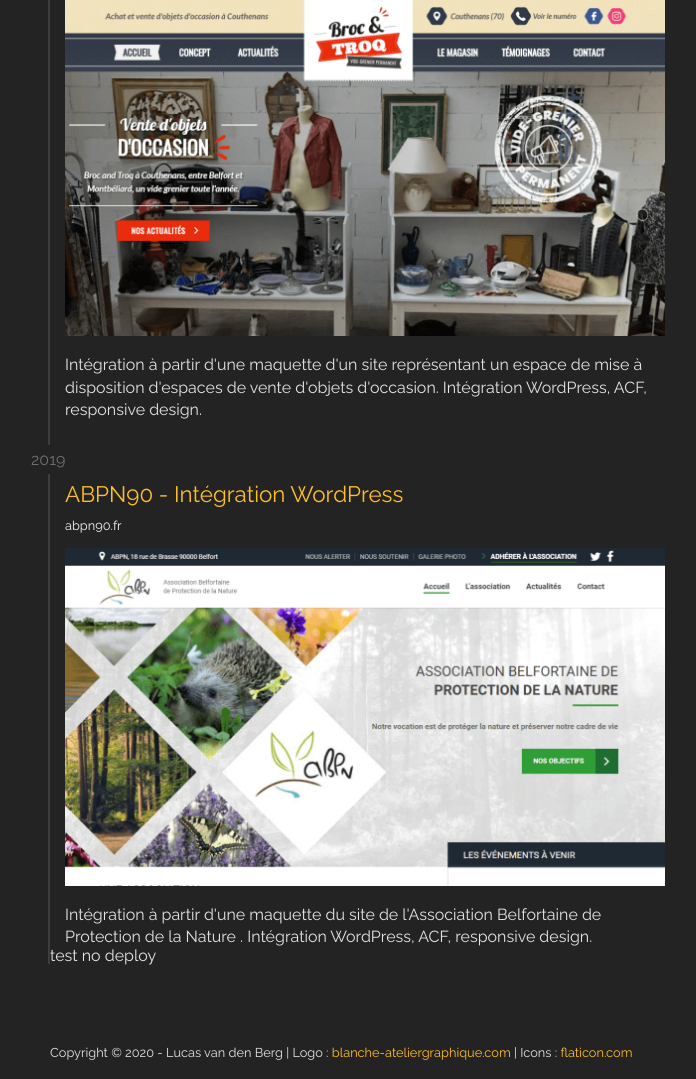
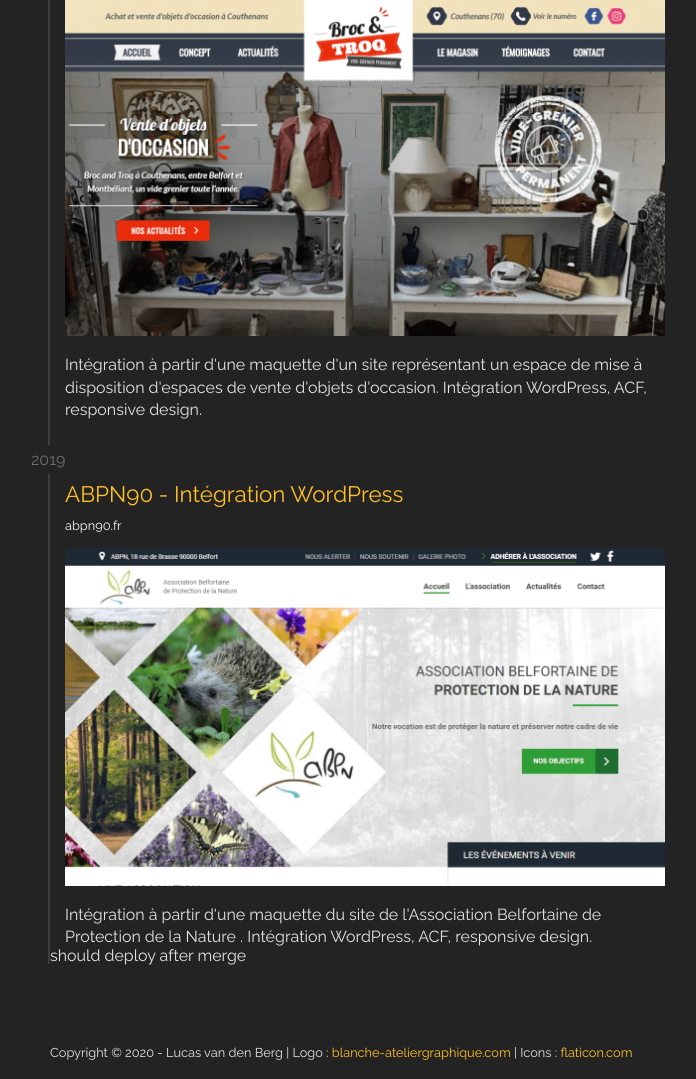
Before and after one commit to IvoryAndSmalt/bem_pf, a PHP site: page /works.php in a window 1280 px wide. Shown: the part 1292-2371 px from the top of the page, without its empty margins (185-881 px from the left). Run offline with PHP 8.4, Linux system fonts and the light colour scheme.

Commit message:
test dev before merge

```diff
--- a/works.php
+++ b/works.php
@@ -48,7 +48,7 @@
             <p class="works">Intégration à partir d'une maquette du site de l'Association Belfortaine de Protection de
                 la
                 Nature
-                . Intégration WordPress, ACF, responsive design.</p>test no deploy
+                . Intégration WordPress, ACF, responsive design.</p>should deploy after merge
         </section>
     </div>
 
```
